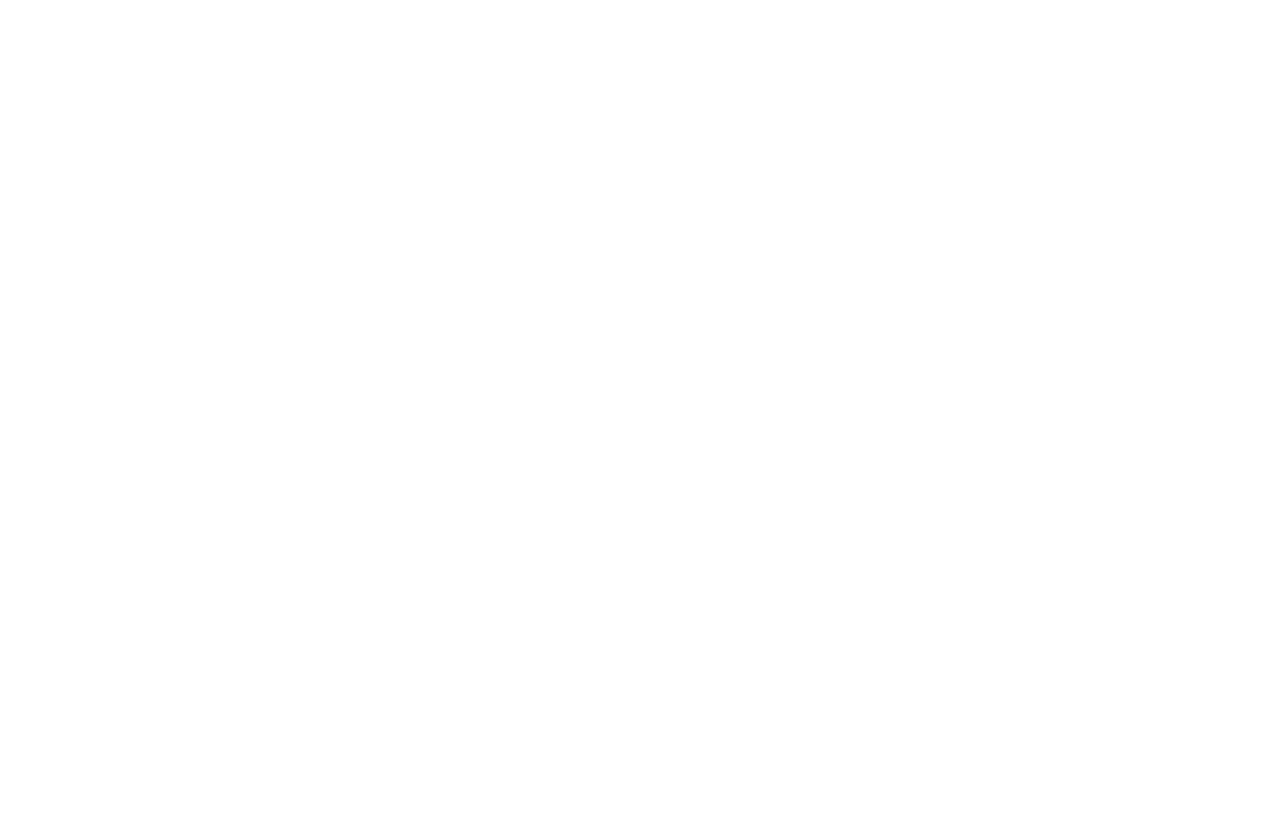
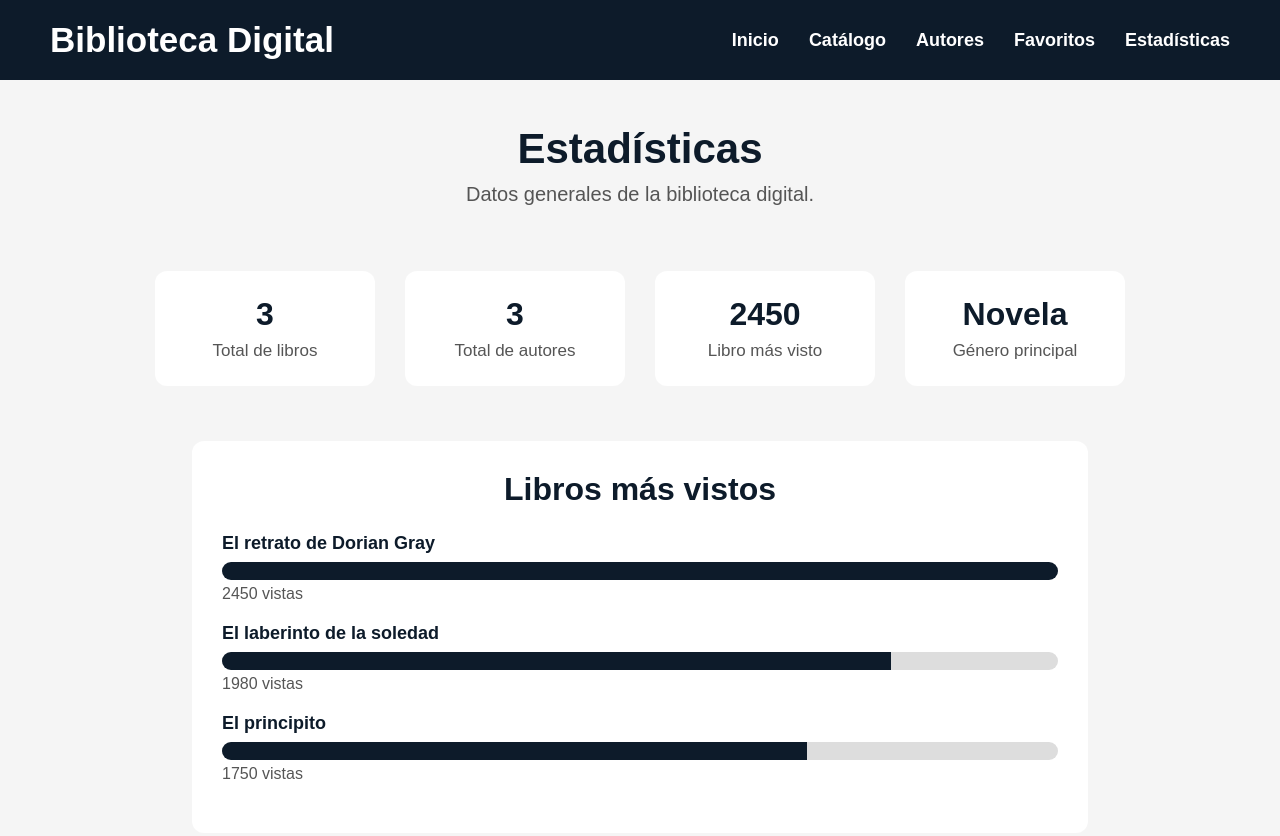
Before and after one commit to jluis-ll/ordinario-ftw, a plain HTML site: page HTML/estadisticas.html in a window 1280 px wide. Before the commit the page ends 800 px from the top, so only its background shows below. Drawn offline with Linux system fonts and the light colour scheme.

Commit message:
DiseñoPagina(aut, cata, det-lib, estad) - abrir pagina en pages

```diff
--- /dev/null
+++ b/CSS/autores.css
@@ -0,0 +1,101 @@
+* {
+    margin: 0;
+    padding: 0;
+    box-sizing: border-box;
+}
+
+body {
+    font-family: Arial, Helvetica, sans-serif;
+    background-color: #f5f5f5;
+}
+
+header {
+    background-color: #0d1b2a;
+    color: white;
+    padding: 20px 50px;
+
+    display: flex;
+    justify-content: space-between;
+    align-items: center;
+}
+
+.logo h1 {
+    font-size: 35px;
+}
+
+nav {
+    display: flex;
+    gap: 30px;
+}
+
+nav a {
+    color: white;
+    text-decoration: none;
+    font-size: 18px;
+    font-weight: bold;
+}
+
+nav a:hover {
+    color: #c7d3e0;
+}
+
+.titulo-autores {
+    text-align: center;
+    padding: 45px 20px;
+}
+
+.titulo-autores h2 {
+    font-size: 42px;
+    color: #0d1b2a;
+}
+
+.titulo-autores p {
+    font-size: 20px;
+    color: #555;
+    margin-top: 10px;
+}
+
+.contenedor-autores {
+    display: flex;
+    justify-content: center;
+    gap: 35px;
+    flex-wrap: wrap;
+
+    padding: 20px 60px 60px;
+}
+
+.autor {
+    background-color: white;
+    width: 330px;
+    padding: 25px;
+    border-radius: 12px;
+}
+
+.autor h3 {
+    font-size: 28px;
+    color: #0d1b2a;
+    margin-bottom: 10px;
+}
+
+.autor p {
+    font-size: 17px;
+    color: #444;
+    line-height: 1.5;
+    margin-bottom: 12px;
+}
+
+.autor h4 {
+    font-size: 19px;
+    color: #0d1b2a;
+    margin-top: 15px;
+    margin-bottom: 8px;
+}
+
+.autor ul {
+    padding-left: 20px;
+}
+
+.autor li {
+    color: #555;
+    font-size: 16px;
+}
--- /dev/null
+++ b/CSS/catalogo.css
@@ -0,0 +1,109 @@
+* {
+    margin: 0;
+    padding: 0;
+    box-sizing: border-box;
+}
+
+body {
+    font-family: Arial, Helvetica, sans-serif;
+    background-color: #f5f5f5;
+}
+
+header {
+    background-color: #0d1b2a;
+    color: white;
+    padding: 20px 50px;
+
+    display: flex;
+    justify-content: space-between;
+    align-items: center;
+}
+
+.logo h1 {
+    font-size: 35px;
+}
+
+nav {
+    display: flex;
+    gap: 30px;
+}
+
+nav a {
+    color: white;
+    text-decoration: none;
+    font-size: 18px;
+    font-weight: bold;
+}
+
+nav a:hover {
+    color: #c7d3e0;
+}
+
+.titulo-catalogo {
+    text-align: center;
+    padding: 40px 20px;
+}
+
+.titulo-catalogo h2 {
+    font-size: 42px;
+    color: #0d1b2a;
+}
+
+.titulo-catalogo p {
+    font-size: 20px;
+    color: #555;
+    margin-top: 10px;
+}
+
+.catalogo {
+    display: flex;
+    justify-content: center;
+    gap: 35px;
+    flex-wrap: wrap;
+
+    padding: 20px 60px 60px;
+}
+
+.libro {
+    background-color: white;
+    width: 240px;
+    padding: 15px;
+    border-radius: 12px;
+    text-align: left;
+}
+
+.libro img {
+    width: 100%;
+    height: 280px;
+    object-fit: cover;
+    border-radius: 8px;
+}
+
+.libro h3 {
+    color: #0d1b2a;
+    margin-top: 12px;
+}
+
+.libro p {
+    color: #555;
+    margin: 5px 0;
+}
+
+.libro span {
+    display: block;
+    color: #777;
+    margin-bottom: 15px;
+}
+
+.libro a {
+    display: inline-block;
+    background-color: #0d1b2a;
+    color: white;
+    text-decoration: none;
+    padding: 10px 15px;
+    border-radius: 8px;
+}
+
+.libro a:hover {
+    background-color: #1b263b;
+}
--- /dev/null
+++ b/CSS/detalle-libro.css
@@ -0,0 +1,111 @@
+*{
+    margin: 0;
+    padding: 0;
+    box-sizing: border-box;
+}
+
+body{
+    font-family: Arial, Helvetica, sans-serif;
+    background-color: #f5f5f5;
+}
+
+header{
+    background-color: #0d1b2a;
+    color: white;
+    padding: 20px 50px;
+
+    display: flex;
+    justify-content: space-between;
+    align-items: center;
+}
+
+.logo h1{
+    font-size: 35px;
+}
+
+nav{
+    display: flex;
+    gap: 30px;
+}
+
+nav a{
+    color: white;
+    text-decoration: none;
+    font-size: 18px;
+    font-weight: bold;
+}
+
+nav a:hover{
+    color: #c7d3e0;
+}
+
+.detalle{
+    display: flex;
+    gap: 50px;
+    padding: 60px;
+    align-items: center;
+    justify-content: center;
+}
+
+.portada img{
+    width: 330px;
+    height: 480px;
+    object-fit: cover;
+    border-radius: 12px;
+}
+
+.informacion{
+    background-color: white;
+    width: 600px;
+    padding: 35px;
+    border-radius: 12px;
+}
+
+.informacion h2{
+    font-size: 40px;
+    color: #0d1b2a;
+    margin-bottom: 10px;
+}
+
+.informacion h3{
+    font-size: 24px;
+    color: #555;
+    margin-bottom: 25px;
+}
+
+.datos p{
+    font-size: 18px;
+    color: #333;
+    margin-bottom: 8px;
+}
+
+.descripcion{
+    margin-top: 25px;
+}
+
+.descripcion h4{
+    font-size: 24px;
+    color: #0d1b2a;
+    margin-bottom: 10px;
+}
+
+.descripcion p{
+    font-size: 18px;
+    color: #444;
+    line-height: 1.5;
+}
+
+.btn-regresar{
+    display: inline-block;
+    margin-top: 25px;
+
+    background-color: #0d1b2a;
+    color: white;
+
+    text-decoration: none;
+
+    padding: 12px 18px;
+    border-radius: 8px;
+
+    font-weight: bold;
+}
--- /dev/null
+++ b/CSS/estadisticas.css
@@ -0,0 +1,145 @@
+* {
+    margin: 0;
+    padding: 0;
+    box-sizing: border-box;
+}
+
+body {
+    font-family: Arial, Helvetica, sans-serif;
+    background-color: #f5f5f5;
+}
+
+header {
+    background-color: #0d1b2a;
+    color: white;
+    padding: 20px 50px;
+
+    display: flex;
+    justify-content: space-between;
+    align-items: center;
+}
+
+.logo h1 {
+    font-size: 35px;
+}
+
+nav {
+    display: flex;
+    gap: 30px;
+}
+
+nav a {
+    color: white;
+    text-decoration: none;
+    font-size: 18px;
+    font-weight: bold;
+}
+
+nav a:hover {
+    color: #c7d3e0;
+}
+
+.titulo-estadisticas {
+    text-align: center;
+    padding: 45px 20px;
+}
+
+.titulo-estadisticas h2 {
+    font-size: 42px;
+    color: #0d1b2a;
+}
+
+.titulo-estadisticas p {
+    font-size: 20px;
+    color: #555;
+    margin-top: 10px;
+}
+
+.tarjetas {
+    display: flex;
+    justify-content: center;
+    gap: 30px;
+    flex-wrap: wrap;
+
+    padding: 20px 60px;
+}
+
+.tarjeta {
+    background-color: white;
+    width: 220px;
+    padding: 25px;
+    border-radius: 12px;
+    text-align: center;
+}
+
+.tarjeta h3 {
+    font-size: 40px;
+    margin-bottom: 10px;
+}
+
+.tarjeta h4 {
+    font-size: 32px;
+    color: #0d1b2a;
+    margin-bottom: 8px;
+}
+
+.tarjeta p {
+    font-size: 17px;
+    color: #555;
+}
+
+.mas-vistos {
+    background-color: white;
+    width: 70%;
+    margin: 35px auto;
+    padding: 30px;
+    border-radius: 12px;
+}
+
+.mas-vistos h2 {
+    text-align: center;
+    color: #0d1b2a;
+    font-size: 32px;
+    margin-bottom: 25px;
+}
+
+.barra {
+    margin-bottom: 20px;
+}
+
+.barra p {
+    font-size: 18px;
+    color: #0d1b2a;
+    font-weight: bold;
+    margin-bottom: 8px;
+}
+
+.progreso {
+    background-color: #ddd;
+    height: 18px;
+    border-radius: 20px;
+    overflow: hidden;
+}
+
+.relleno {
+    background-color: #0d1b2a;
+    height: 100%;
+}
+
+.relleno1 {
+    width: 100%;
+}
+
+.relleno2 {
+    width: 80%;
+}
+
+.relleno3 {
+    width: 70%;
+}
+
+.barra span {
+    display: block;
+    margin-top: 5px;
+    color: #555;
+}
--- a/HTML/autores.html
+++ b/HTML/autores.html
@@ -0,0 +1,67 @@
+<!DOCTYPE html>
+<html lang="es">
+<head>
+    <meta charset="UTF-8">
+    <meta name="viewport" content="width=device-width, initial-scale=1.0">
+    <title>Autores</title>
+    <link rel="stylesheet" href="../CSS/autores.css">
+</head>
+<body>
+    <header>
+        <div class="logo">
+            <h1>Biblioteca Digital</h1>
+        </div>
+        <nav>
+            <a href="../index.html">Inicio</a>
+            <a href="catalogo.html">Catálogo</a>
+            <a href="autores.html">Autores</a>
+            <a href="favoritos.html">Favoritos</a>
+            <a href="estadisticas.html">Estadísticas</a>
+        </nav>
+    </header>
+    <main>
+        <section class="titulo-autores">
+            <h2>Autores</h2>
+            <p>Conoce a algunos autores destacados de la biblioteca.</p>
+        </section>
+        <section class="contenedor-autores">
+            <div class="autor">
+                <h3>Oscar Wilde</h3>
+                <p><strong>Nacionalidad:</strong> Irlandés</p>
+                <p>
+                    Escritor, poeta y dramaturgo reconocido por su estilo elegante,
+                    su crítica social y sus obras literarias.
+                </p>
+                <h4>Obras destacadas:</h4>
+                <ul>
+                    <li>El retrato de Dorian Gray</li>
+                </ul>
+            </div>
+            <div class="autor">
+                <h3>Octavio Paz</h3>
+                <p><strong>Nacionalidad:</strong> Mexicano</p>
+                <p>
+                    Poeta, ensayista y diplomático mexicano, considerado una de las
+                    figuras literarias más importantes del siglo XX.
+                </p>
+                <h4>Obras destacadas:</h4>
+                <ul>
+                    <li>El laberinto de la soledad</li>
+                </ul>
+            </div>
+            <div class="autor">
+                <h3>Antoine de Saint-Exupéry</h3>
+                <p><strong>Nacionalidad:</strong> Francés</p>
+                <p>
+                    Escritor y aviador francés, conocido principalmente por su obra
+                    literaria El principito.
+                </p>
+                <h4>Obras destacadas:</h4>
+                <ul>
+                    <li>El principito</li>
+                </ul>
+            </div>
+        </section>
+    </main>
+</body>
+</html>
--- a/HTML/estadisticas.html
+++ b/HTML/estadisticas.html
@@ -0,0 +1,71 @@
+<!DOCTYPE html>
+<html lang="es">
+<head>
+    <meta charset="UTF-8">
+    <meta name="viewport" content="width=device-width, initial-scale=1.0">
+    <title>Estadísticas</title>
+    <link rel="stylesheet" href="../CSS/estadisticas.css">
+</head>
+<body>
+    <header>
+        <div class="logo">
+            <h1>Biblioteca Digital</h1>
+        </div>
+        <nav>
+            <a href="../index.html">Inicio</a>
+            <a href="catalogo.html">Catálogo</a>
+            <a href="autores.html">Autores</a>
+            <a href="favoritos.html">Favoritos</a>
+            <a href="estadisticas.html">Estadísticas</a>
+        </nav>
+    </header>
+    <main>
+        <section class="titulo-estadisticas">
+            <h2>Estadísticas</h2>
+            <p>Datos generales de la biblioteca digital.</p>
+        </section>
+        <section class="tarjetas">
+            <div class="tarjeta">
+                <h4>3</h4>
+                <p>Total de libros</p>
+            </div>
+            <div class="tarjeta">
+                <h4>3</h4>
+                <p>Total de autores</p>
+            </div>
+            <div class="tarjeta">
+                <h4>2450</h4>
+                <p>Libro más visto</p>
+            </div>
+            <div class="tarjeta">
+                <h4>Novela</h4>
+                <p>Género principal</p>
+            </div>
+        </section>
+        <section class="mas-vistos">
+            <h2>Libros más vistos</h2>
+            <div class="barra">
+                <p>El retrato de Dorian Gray</p>
+                <div class="progreso">
+                    <div class="relleno relleno1"></div>
+                </div>
+                <span>2450 vistas</span>
+            </div>
+            <div class="barra">
+                <p>El laberinto de la soledad</p>
+                <div class="progreso">
+                    <div class="relleno relleno2"></div>
+                </div>
+                <span>1980 vistas</span>
+            </div>
+            <div class="barra">
+                <p>El principito</p>
+                <div class="progreso">
+                    <div class="relleno relleno3"></div>
+                </div>
+                <span>1750 vistas</span>
+            </div>
+        </section>
+    </main>
+</body>
+</html>
```
Also changed, not shown: HTML/catalogo.html (+53 -0 lines), HTML/detalle-libro.html (+51 -0 lines), index.html (renamed from HTML/inicio.html, +10 -12 lines).
